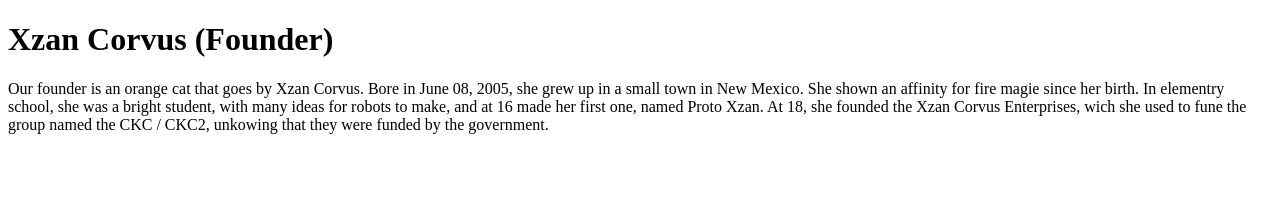
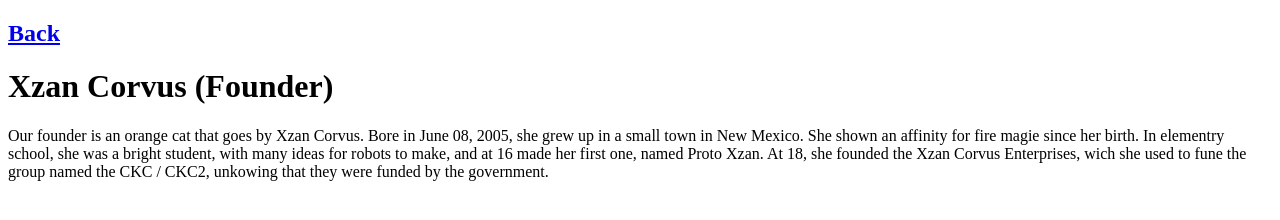
Before and after one commit to Xzan-Corvus/XzanCorvusEnterprises, a plain HTML site: page founder.html in a window 1280 px wide. Drawn offline with Linux system fonts and the light colour scheme.

Commit message:
Added back button

```diff
--- a/founder.html
+++ b/founder.html
@@ -2,8 +2,9 @@
 <html>
 
 <body>
-<h1>Xzan Corvus (Founder)</h1>
-<p>Our founder is an orange cat that goes by Xzan Corvus. Bore in June 08, 2005, she grew up in a small town in New Mexico. She shown an affinity for fire magie since her birth. In elementry school, she was a bright student, with many ideas for robots to make, and at 16 made her first one, named Proto Xzan. At 18, she founded the Xzan Corvus Enterprises, wich she used to fune the group named the CKC / CKC2, unkowing that they were funded by the government. </p>
+  <h2><a href="index.html">Back</a></h2>
+  <h1>Xzan Corvus (Founder)</h1>
+  <p>Our founder is an orange cat that goes by Xzan Corvus. Bore in June 08, 2005, she grew up in a small town in New Mexico. She shown an affinity for fire magie since her birth. In elementry school, she was a bright student, with many ideas for robots to make, and at 16 made her first one, named Proto Xzan. At 18, she founded the Xzan Corvus Enterprises, wich she used to fune the group named the CKC / CKC2, unkowing that they were funded by the government. </p>
 </body>
 
 </html>
```
